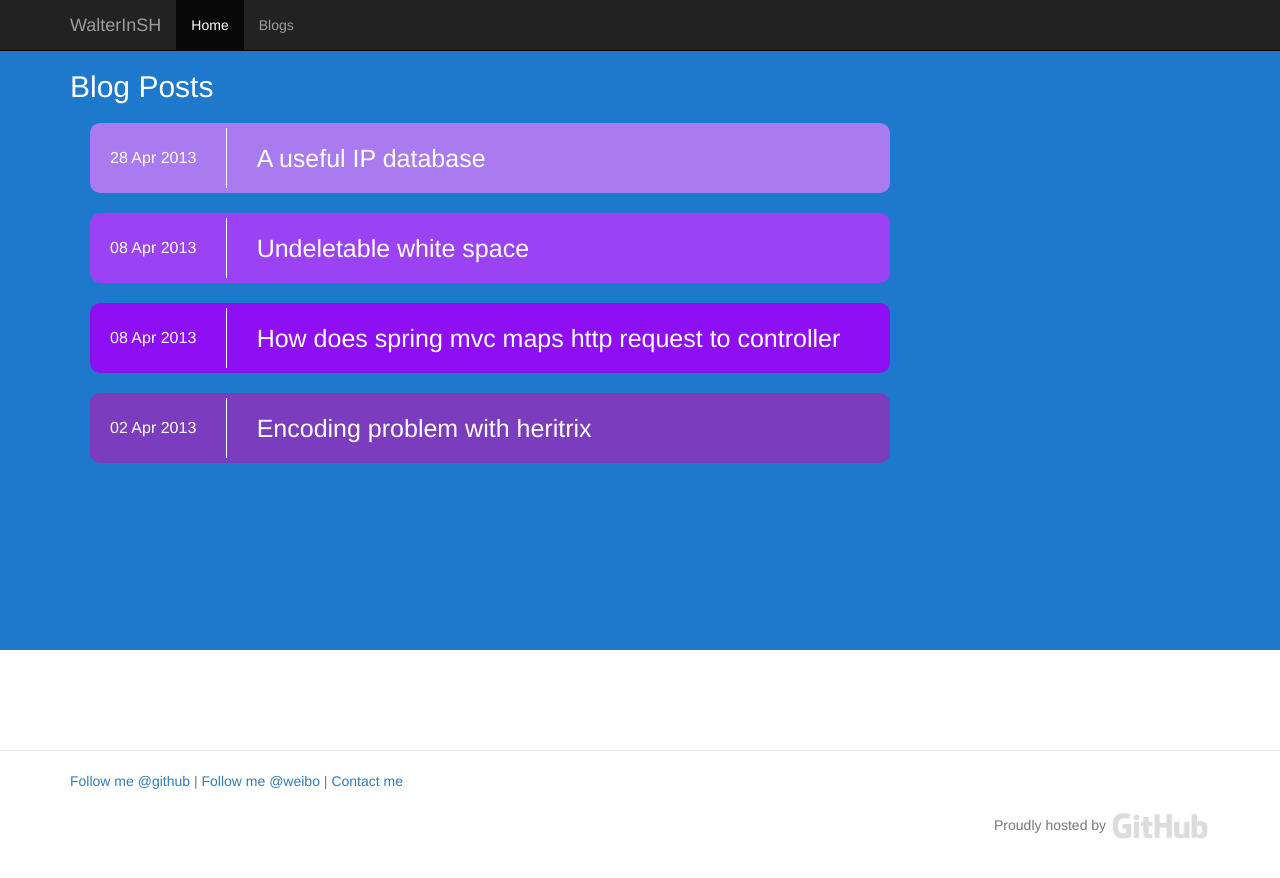
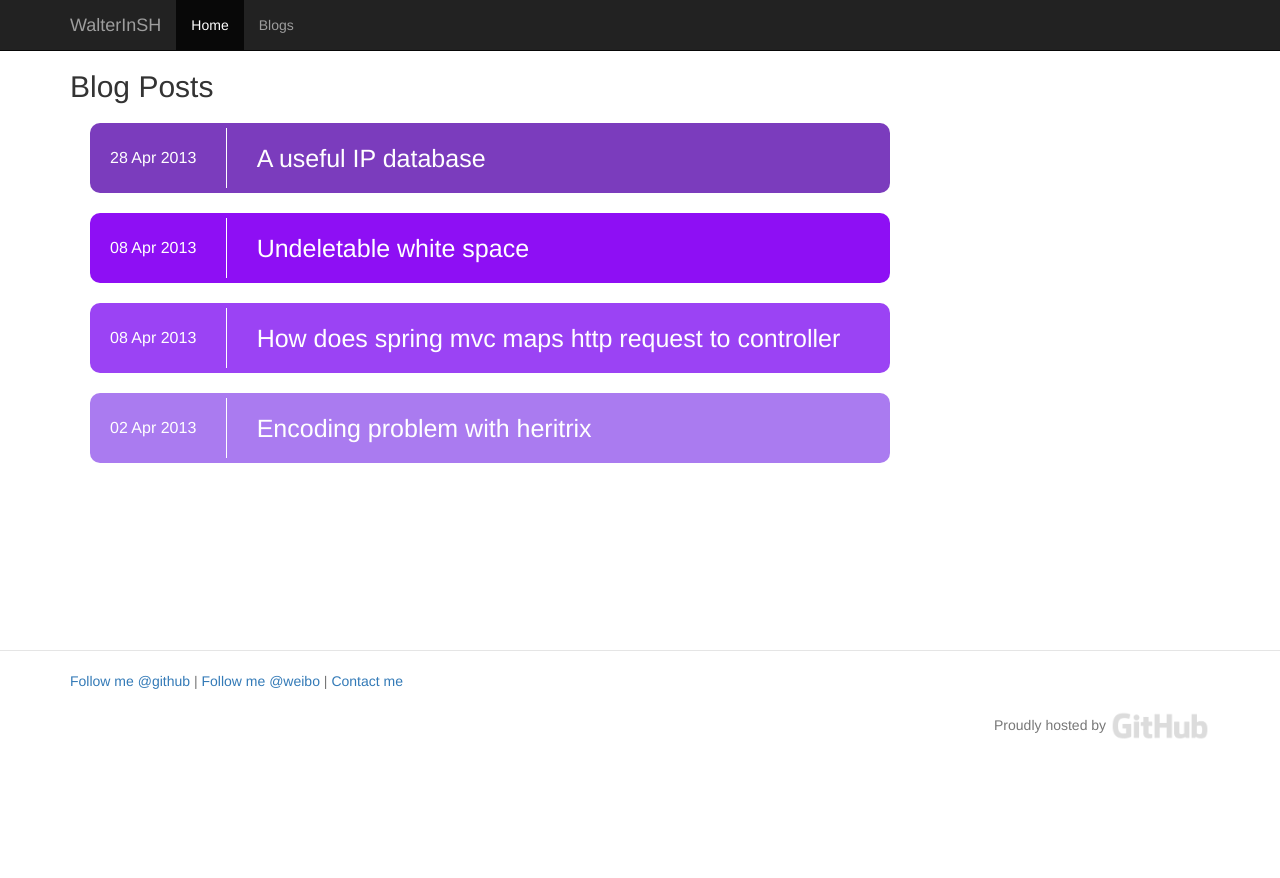
Before and after one commit to WalterInSH/walterinsh.github.io, a Jekyll site: the page built from index.html, in a window 1280 px wide. Shown: the top 878 px of the page. Built offline with Jekyll 4.4.1, drawn with Linux system fonts in a browser that asks for light colours; nearby versions of some CDN libraries; Markdown is read by kramdown in place of the engine named in the settings.

Commit message:
delete page bgcolor

```diff
--- a/css/commons.css
+++ b/css/commons.css
@@ -20,10 +20,6 @@ footer img{
 	height: 30px;
 }
 
-.page{
-	height: 600px;
-}
-
 .footer_right{
 	text-align: right;
 	margin-top: 20px;
--- a/css/homepage.css
+++ b/css/homepage.css
@@ -4,9 +4,6 @@
   padding-left: 30px;
 }
 
-#posts h2{
-	color: #FFF;
-}
 #posts .col-md-2{
   font-size: 16px;
   border-right: 1px solid;
@@ -25,9 +22,6 @@
   	vertical-align: middle;
 }
 
-.c_lightblue{
-	background-color: #1E79CC;
-}
 
 #posts a:link {
 	color:#FFF;
--- a/index.html
+++ b/index.html
@@ -2,7 +2,7 @@
 layout: homepage
 title: WalterInSH home page
 ---
-<div class="c_lightblue page">
+
     <div id="posts" class="container">
       <h2>Blog Posts</h2>
         {% for post in site.posts limit:5%}
@@ -10,4 +10,3 @@ title: WalterInSH home page
         {% endfor %}
       </ul>
     </div>
-</div>
--- a/js/homepage.js
+++ b/js/homepage.js
@@ -1,4 +1,4 @@
-var big_bar_color = ['AA7BF0','9B43F4','8E0FF4','7B3CBD'];
+var big_bar_color = ['7B3CBD','8E0FF4','9B43F4','AA7BF0'];
 
 $(function(){
 	$("#posts>.big_bar").each(function(index){
```
